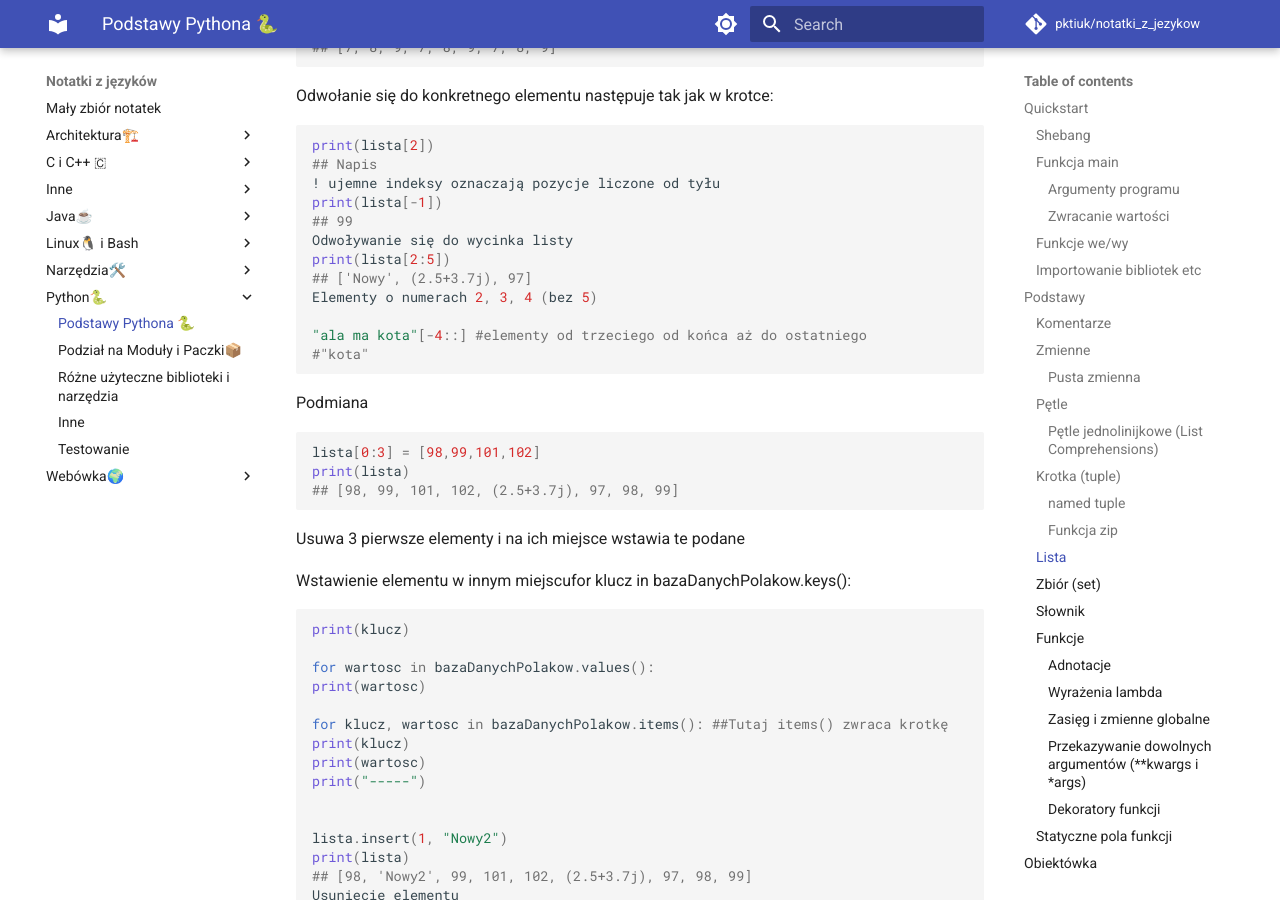
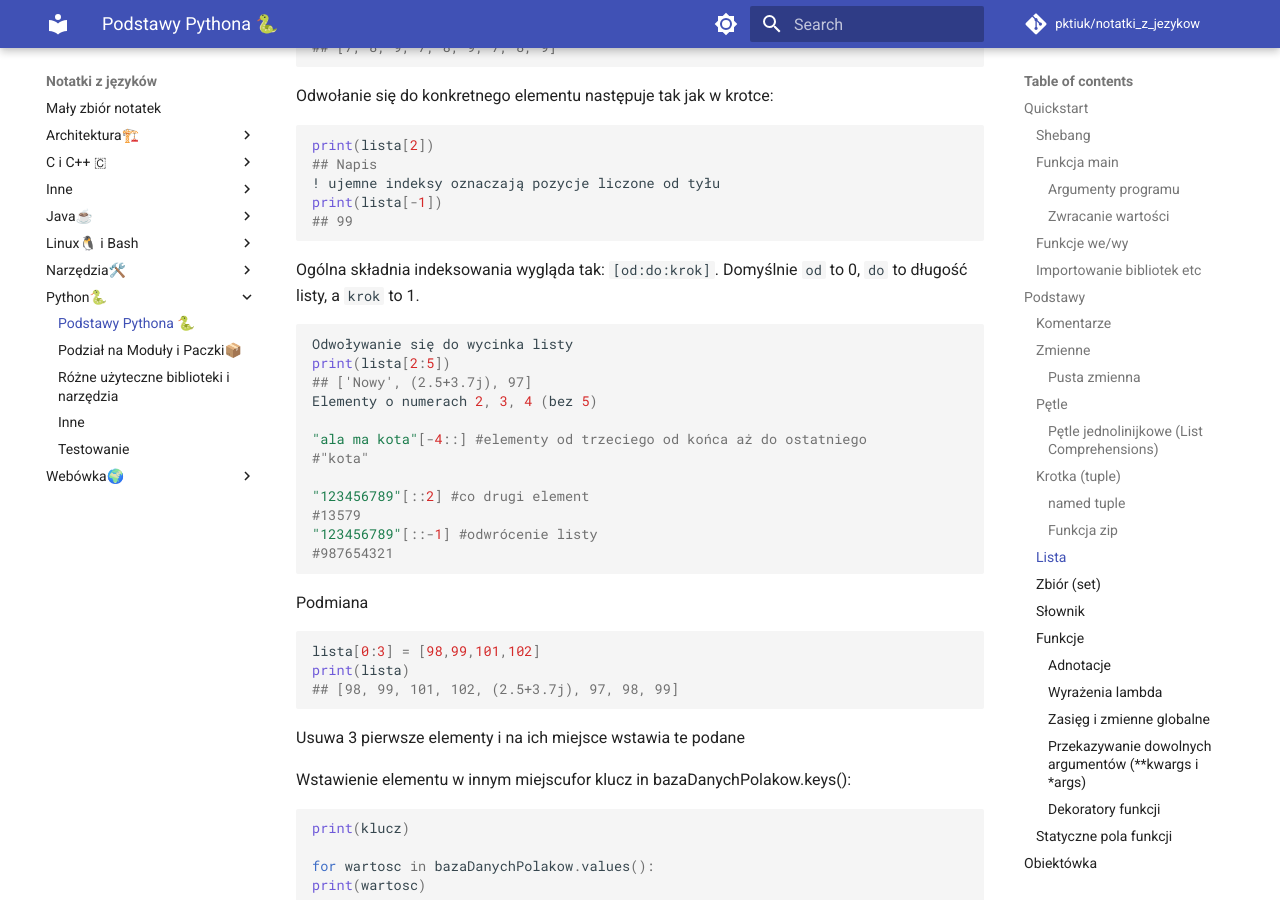
Before and after one commit to pktiuk/notatki_z_jezykow, an MkDocs documentation site: the page built from docs/Python🐍/1_ogolne_notatki.md, in a window 1280 px wide and 900 px high, scrolled down 8167 px. Built offline with MkDocs 1.6.1 and Material for MkDocs 9.7.7, drawn with Linux system fonts in a browser that asks for light colours; comment, search, counter and statistics services are not loaded.

Commit message:
Składnia indeksowania

````diff
--- a/docs/Python🐍/1_ogolne_notatki.md
+++ b/docs/Python🐍/1_ogolne_notatki.md
@@ -142,7 +142,6 @@ Operatory:
   UWAGA! Brak operatorów `++` i `--`
 - `**` potęga
 - `2+3j` liczba zespolona
-
 
 Operatory Logiczne zwracają wartość logiczną (True/False)
 
@@ -390,6 +389,11 @@ print(lista[2])
 ! ujemne indeksy oznaczają pozycje liczone od tyłu
 print(lista[-1])
 ## 99
+```
+
+Ogólna składnia indeksowania wygląda tak: `[od:do:krok]`. Domyślnie `od` to 0, `do` to długość listy, a `krok` to 1.
+
+```python
 Odwoływanie się do wycinka listy
 print(lista[2:5])
 ## ['Nowy', (2.5+3.7j), 97]
@@ -397,6 +401,11 @@ Elementy o numerach 2, 3, 4 (bez 5)
 
 "ala ma kota"[-4::] #elementy od trzeciego od końca aż do ostatniego
 #"kota"
+
+"123456789"[::2] #co drugi element
+#13579
+"123456789"[::-1] #odwrócenie listy
+#987654321
 ```
 
 Podmiana
````
